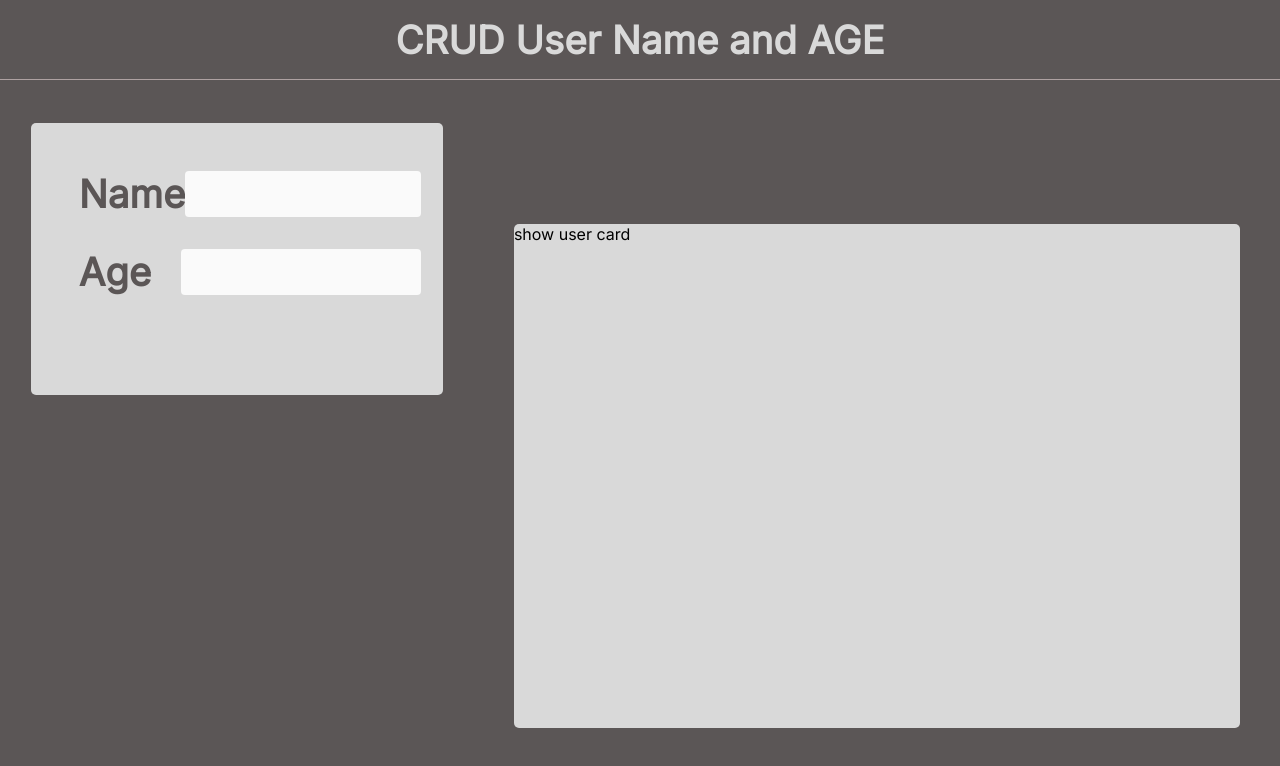
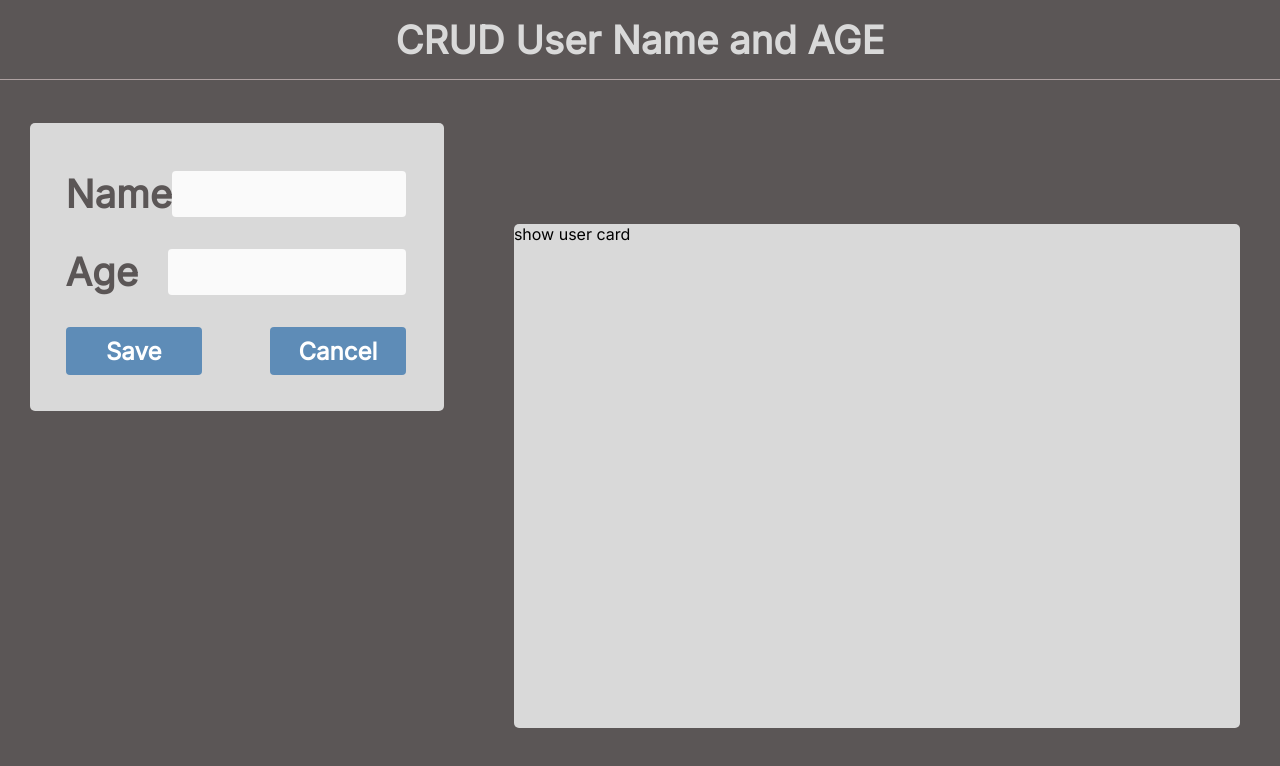
Before and after one commit to akashmore1/React-Concepts-Everything, a React (Create React App) app in the folder 01-Basics_Of_React_Revise/: page / in a window 1280 px wide. Shown: the top 766 px of the page. Built offline with nearby package versions, Linux system fonts and the light colour scheme.

Commit message:
Complete add user card

```diff
--- a/01-Basics_Of_React_Revise/src/components/AddUser/AddUser.css
+++ b/01-Basics_Of_React_Revise/src/components/AddUser/AddUser.css
@@ -10,9 +10,10 @@
   background: #d9d9d9;
   height: 43%;
   max-height: 17rem;
-  min-height: 16rem;
+  min-height: 18rem;
   border-radius: 5px;
   position: absolute;
   top: 6%;
   padding: 1rem;
+  min-width: 414px;
 }
--- a/01-Basics_Of_React_Revise/src/components/ui/Form.css
+++ b/01-Basics_Of_React_Revise/src/components/ui/Form.css
@@ -1,5 +1,6 @@
 form {
   background: #d9d9d9;
+  padding-left: 1%;
 }
 
 form div {
@@ -7,7 +8,7 @@ form div {
   display: flex;
   justify-content: space-between;
   width: 90%;
-  margin: 2rem;
+  margin: 2rem 1rem;
   /* border: 1px solid black; */
 }
 
--- a/01-Basics_Of_React_Revise/src/components/ui/Form.js
+++ b/01-Basics_Of_React_Revise/src/components/ui/Form.js
@@ -16,6 +16,10 @@ const Form = () => {
         </label>
         <input type="number" id="age" name="age"></input>
       </div>
+      <div>
+        <button className="btn">Save</button>
+        <button className="btn">Cancel</button>
+      </div>
     </form>
   );
 };
--- a/01-Basics_Of_React_Revise/src/index.css
+++ b/01-Basics_Of_React_Revise/src/index.css
@@ -5,3 +5,21 @@
   padding: 0;
   font-family: "Inter", sans-serif;
 }
+
+.btn {
+  border: none;
+  width: 40%;
+  height: 3rem;
+  background: #5e8cb7;
+  border-radius: 4px;
+  font-family: "Inter";
+  font-weight: 600;
+  font-size: 1.5rem;
+  text-align: center;
+  color: #ffffff;
+}
+
+.btn:hover {
+  border: 1px solid white;
+  background: #48627a;
+}
```
Also changed, not shown: 01-Basics_Of_React_Revise/src/components/ui/Button.css (deleted), 01-Basics_Of_React_Revise/src/components/ui/Button.js (deleted).
